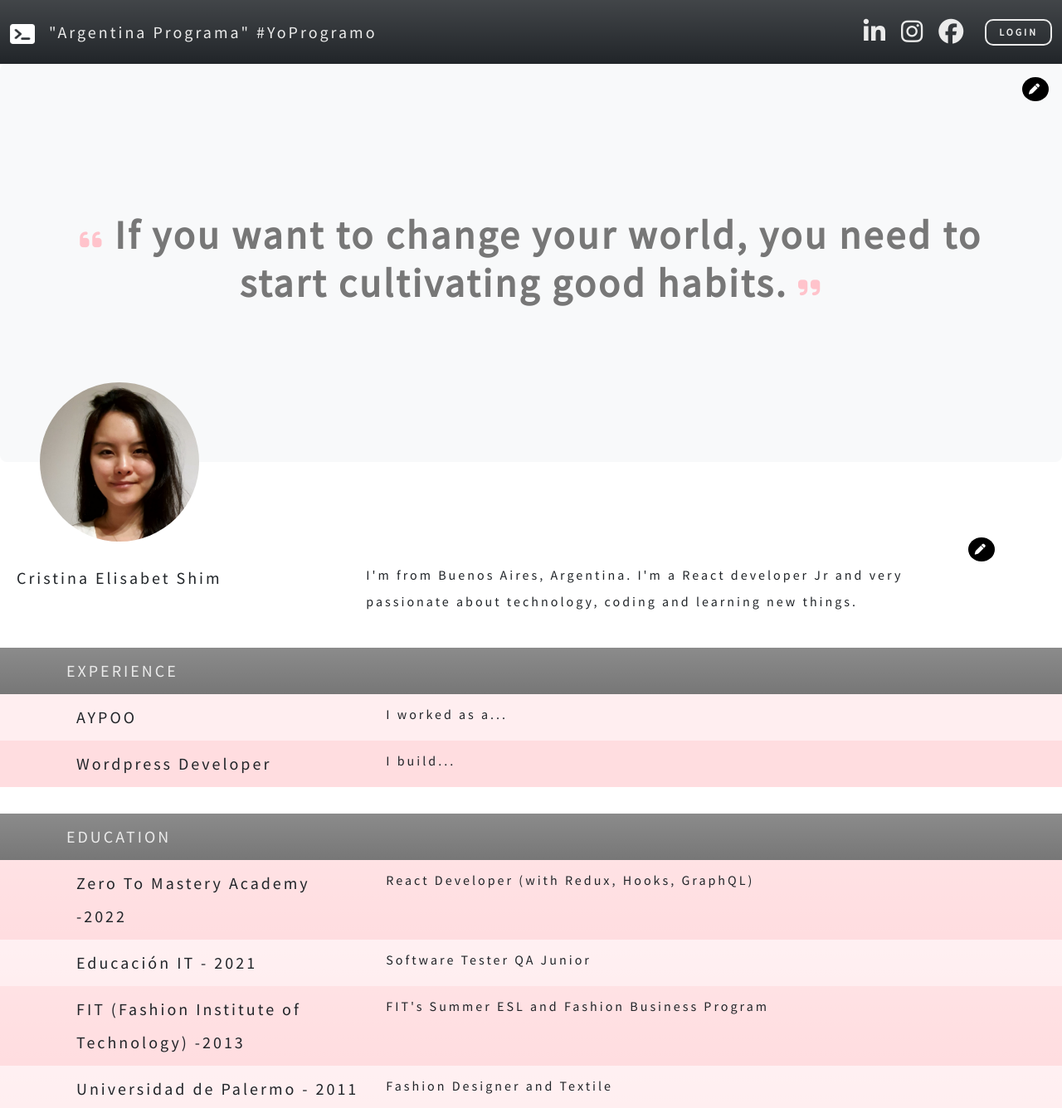
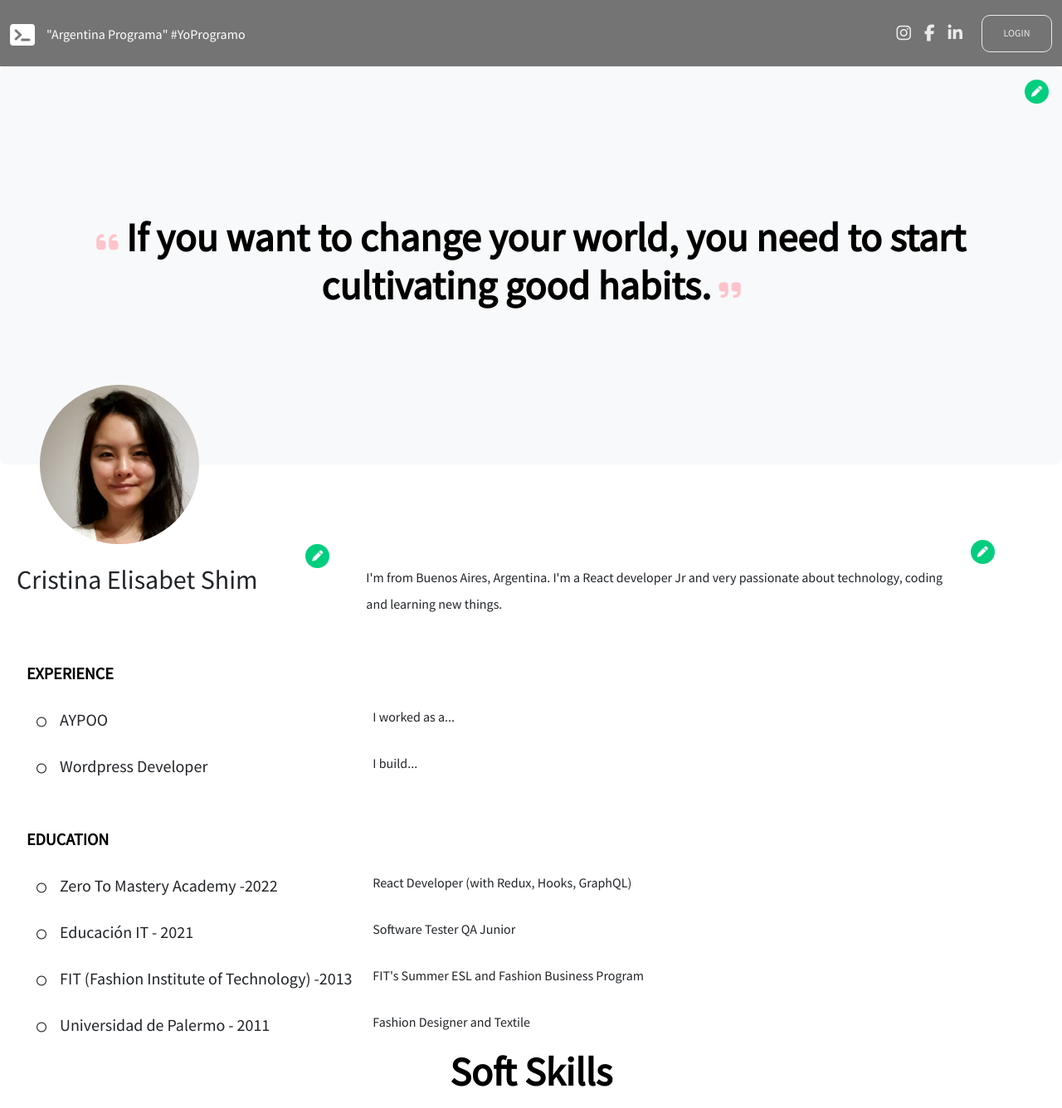
Before and after one commit to shimy8617/YP-portfolio-FrontEnd, a plain HTML site: page index.html in a window 1280 px wide. Shown: the top 1336 px of the page at 83% size. Drawn offline with nearby package versions, Linux system fonts and the light colour scheme.

Commit message:
ofis css

```diff
--- a/index.css
+++ b/index.css
@@ -3,7 +3,6 @@
     padding: 0;
     border-style: border-box;
     font-family: 'Source Sans Pro', sans-serif;
-    letter-spacing: 3px;
 }
 
 body {
@@ -12,9 +11,21 @@ body {
 }
 
 nav{
-    background-color: var(--bs-dark);
+    background-color: #747474;
     color: rgb(235, 235, 235);
     padding: 5px 20px;
+    height: 5rem;
+}
+
+.navbar-brand span {
+    font-size: 16px;
+    color: #fff;
+}
+
+#navbarText {
+    display: flex;
+    justify-content: center;
+    align-items: center;
 }
 
 .container-fluid {
@@ -23,14 +34,34 @@ nav{
 }
 
 .container-fluid a{
-    font-size: 30px;
+    font-size: 20px;
     color: rgb(235, 235, 235);
     padding: 8px;
 }
 
 .logo{
+    height: 26px;
     margin-right: 10px;
 }
+
+.loginButton {
+    width: 85px;
+    height: 45px;
+    font-size: 12px;
+    border: 1px solid rgb(235, 235, 235);
+    border-radius: 10px;
+    margin: 0 0 0 15px;
+    background-color: transparent;
+    color:rgb(235, 235, 235);
+    text-transform: uppercase;
+    padding: 5px 15px;
+}
+
+.loginButton:hover {
+    color: #fff;
+    border: 1px solid #fff;
+}
+
 
 .banner {
     position: relative;
@@ -53,58 +84,26 @@ nav{
     top: 1rem;
 }
 
-.btn-right {
+.btn-style {
     border: none;
     background-color: transparent;
 }
 
-.btn-right i{
+.btn-style i{
     border-radius: 50%;
     padding: 8px;
     color: #fff;
-    background-color: #000;
+    background-color: rgb(0, 206, 127);
     font-size: 13px;
 }
 
-.navbar-brand span{
-    font-size: 20px;
-    color: rgb(235, 235, 235);
+.profileName{
+    position: relative;
 }
-
-.loginButton {
-    font-size: 12px;
-    font-weight: 700;
-    border: 2px solid rgb(235, 235, 235);
-    border-radius: 10px;
-    margin: 0 0 0 15px;
-    background-color: transparent;
-    color:rgb(235, 235, 235);
-    text-transform: uppercase;
-    padding: 5px 15px;
-}
-
-.loginButton:hover {
-    color: #fff;
-    border: 2px solid #fff;
-}
-
-#navbarText {
-    display: flex;
-    justify-content: center;
-    align-items: center;
-}
-
-.quotationMark {
-    font-size: 30px;
-    color: #ffc3cb;
-}
-
-.quote {
-    color: #777;
-}
-
-.experience {
-    padding: 2rem 0;
+.btn-editName {
+    position: absolute;
+    top: -2rem;
+    right: 2rem;
 }
 
 .profileDesc {
@@ -122,38 +121,47 @@ nav{
     right: -2rem;
 }
 
+.quotationMark {
+    font-size: 30px;
+    color: #ffc3cb;
+}
+
+.quote {
+    color: rgb(0, 0, 0);
+}
+
+.experience {
+    padding: 2rem 0;
+}
+
 .experienceTitle {
-    padding: 0.5rem 5rem;
-    background-color: #777;
-    color:rgb(235, 235, 235);
+    font-weight: 600;
+    padding: 0.5rem 2rem;
+    color:rgb(0, 0, 0);
     text-transform: uppercase;
 }
 
 .experienceDesc {
-    padding: 0.5rem 5rem;
-    background-color: #ffeef0;
+    padding: 0.5rem 2rem;
 }
 
 .experienceDesc2 {
-    padding: 0.5rem 5rem;
-    background-color: #ffdde0;
+    padding: 0.5rem 2rem;
 }
 
 .educationTitle {
-    padding: 0.5rem 5rem;
-    background-color: #777;
-    color:rgb(235, 235, 235);
+    font-weight: 600;
+    padding: 0.5rem 2rem;
+    color:rgb(0, 0, 0);
     text-transform: uppercase;
 }
 
 .educationDesc {
-    padding: 0.5rem 5rem;
-    background-color: #ffeef0;
+    padding: 0.5rem 2rem;
 }
 
 .educationDesc2 {
-    padding: 0.5rem 5rem;
-    background-color: #ffdde0;
+    padding: 0.5rem 2rem;
 }
 
 
--- a/index.html
+++ b/index.html
@@ -27,7 +27,7 @@
   </head>
   <body>
     <header>
-      <nav class="navbar navbar-expand-lg bg-gradient">
+      <nav class="navbar navbar-expand-lg">
         <div class="container-fluid">
           <div class="navbar-brand" href="#">
             <img
@@ -41,13 +41,13 @@
           </div>
           <div class="text-end" id="navbarText">
             <a>
-              <i class="fab fa-linkedin-in"></i>
-            </a>
-            <a>
               <i class="fab fa-instagram"></i>
             </a>
             <a>
-              <i class="fab fa-facebook"></i>
+              <i class="fab fa-facebook-f"></i>
+            </a>
+            <a>
+              <i class="fab fa-linkedin-in"></i>
             </a>
             <button class="loginButton" type="button">Login</button>
           </div>
@@ -59,7 +59,7 @@
       <!-------------- BANNER --------------->
       <div class="p-5 mb-4 bg-light rounded-3 banner">
         <div class="btn-edit">
-          <button class="btn-right" type="button"><i class="fas fa-pen"></i></button>
+          <button class="btn-style" type="button"><i class="fas fa-pen"></i></button>
         </div>
         <div class="container-fluid py-5">
           <h1 class="display-5 fw-bold quote text-center">
@@ -76,10 +76,18 @@
         <div class="container-fluid">
       <div class="text-center profile lh-lg">
         <div class="row lh-lg text-start profileDesc">
-          <div class="col-4 fs-5">Cristina Elisabet Shim</div>
+          <div class="col-4 fs-5 profileName">
+          <div class="btn-editName" onclick="changeName()">
+            <button class="btn-style" type="button"><i class="fas fa-pen"></i></button>
+          </div>
+          <div class="profileName"><h2>Cristina Elisabet Shim</h2></div>
+          <div>
+            <input id="editName" type="text" oninput="newName(this.value)" style="display: none">
+          </div>
+        </div>
           <div class="col-7 bio">
             <div class="btn-editBio" onclick="changeBio()">
-              <button class="btn-right" type="button"><i class="fas fa-pen"></i></button>
+              <button class="btn-style" type="button"><i class="fas fa-pen"></i></button>
             </div>
             <div class="fs-6 m-auto" id="bioText">
               I'm from Buenos Aires, Argentina. I'm a React developer Jr and very
@@ -97,14 +105,15 @@
         <div class="container-fluid">
       <div class="text-center experience lh-lg">
         <div class="row text-start">
-          <div class="col-12 fs-5 bg-gradient experienceTitle">Experience</div>
+          <div class="col-12 fs-5 experienceTitle">Experience</div>
         </div>
         <div class="row lh-lg text-start experienceDesc">
-          <div class="col-4 fs-5">AYPOO</div>
+
+          <div class="col-4 fs-5"><i class="far fa-circle" style="font-size:12px; margin-right:1rem"></i>AYPOO</div>
           <div class="col-8 fs-6">I worked as a...</div>
         </div>
         <div class="row lh-lg text-start experienceDesc2">
-          <div class="col-4 fs-5">Wordpress Developer</div>
+          <div class="col-4 fs-5"><i class="far fa-circle" style="font-size:12px; margin-right:1rem"></i>Wordpress Developer</div>
           <div class="col-8 fs-6">I build...</div>
         </div>
       </div>
@@ -114,28 +123,28 @@
         <div class="container-fluid">
       <div class="text-center education lh-lg">
         <div class="row text-start">
-          <div class="col-12 fs-5 bg-gradient educationTitle">Education</div>
+          <div class="col-12 fs-5 educationTitle">Education</div>
         </div>
-        <div class="row lh-lg text-start bg-gradient educationDesc2">
-          <div class="col-4 fs-5">Zero To Mastery Academy -2022</div>
+        <div class="row lh-lg text-start educationDesc2">
+          <div class="col-4 fs-5"><i class="far fa-circle" style="font-size:12px; margin-right:1rem"></i>Zero To Mastery Academy -2022</div>
           <div class="col-8 fs-6">
             React Developer (with Redux, Hooks, GraphQL)
           </div>
         </div>
-        <div class="row lh-lg text-start bg-gradient educationDesc">
-          <div class="col-4 fs-5">Educación IT - 2021</div>
+        <div class="row lh-lg text-start educationDesc">
+          <div class="col-4 fs-5"><i class="far fa-circle" style="font-size:12px; margin-right:1rem"></i>Educación IT - 2021</div>
           <div class="col-8 fs-6">Software Tester QA Junior</div>
         </div>
-        <div class="row lh-lg text-start bg-gradient educationDesc2">
+        <div class="row lh-lg text-start educationDesc2">
           <div class="col-4 fs-5">
-            FIT (Fashion Institute of Technology) -2013
+            <i class="far fa-circle" style="font-size:12px; margin-right:1rem"></i>FIT (Fashion Institute of Technology) -2013
           </div>
           <div class="col-8 fs-6">
             FIT's Summer ESL and Fashion Business Program
           </div>
         </div>
-        <div class="row lh-lg text-start bg-gradient educationDesc">
-          <div class="col-4 fs-5">Universidad de Palermo - 2011</div>
+        <div class="row lh-lg text-start educationDesc">
+          <div class="col-4 fs-5"><i class="far fa-circle" style="font-size:12px; margin-right:1rem"></i>Universidad de Palermo - 2011</div>
           <div class="col-8 fs-6">Fashion Designer and Textile</div>
         </div>
       </div>
```
